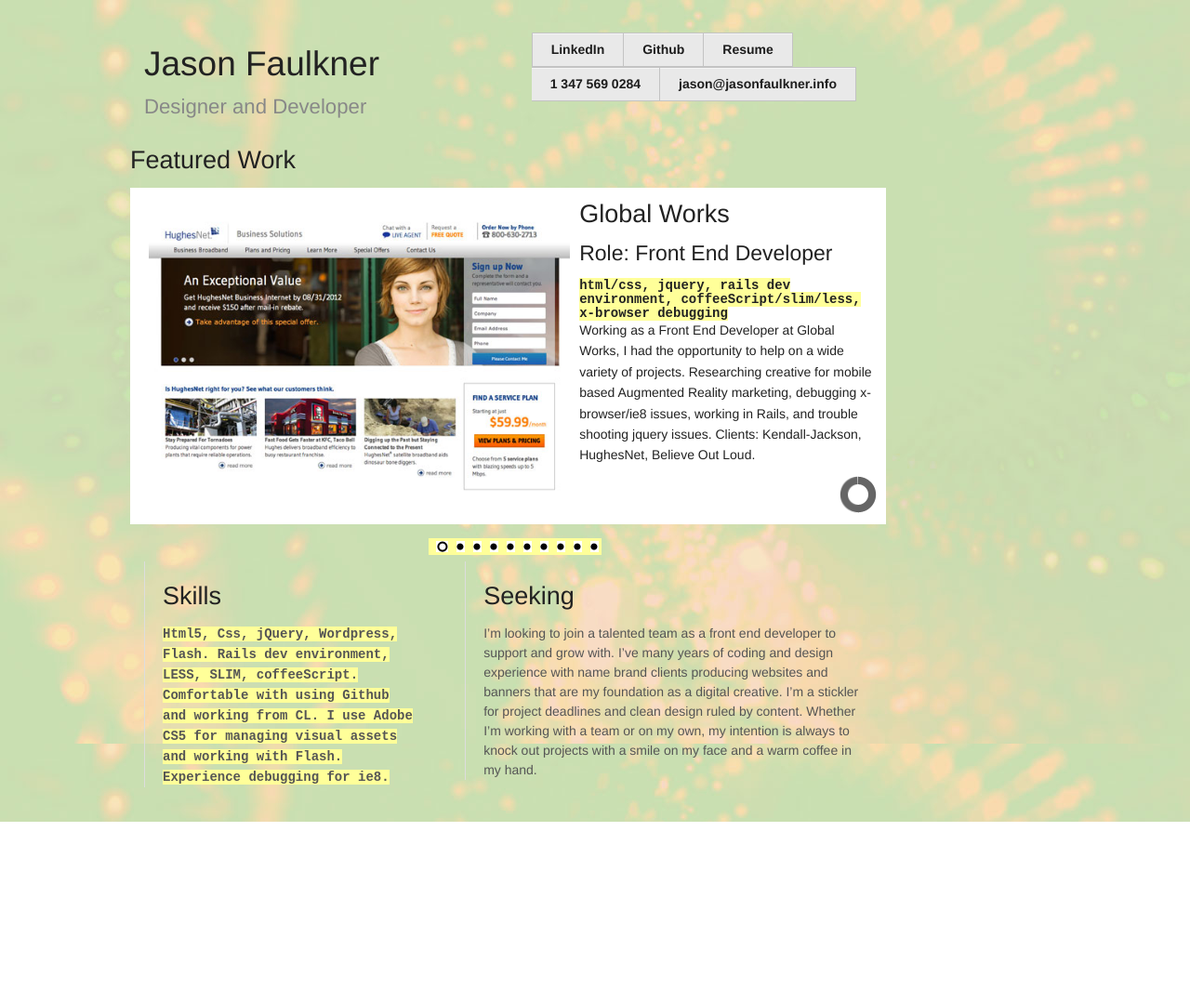
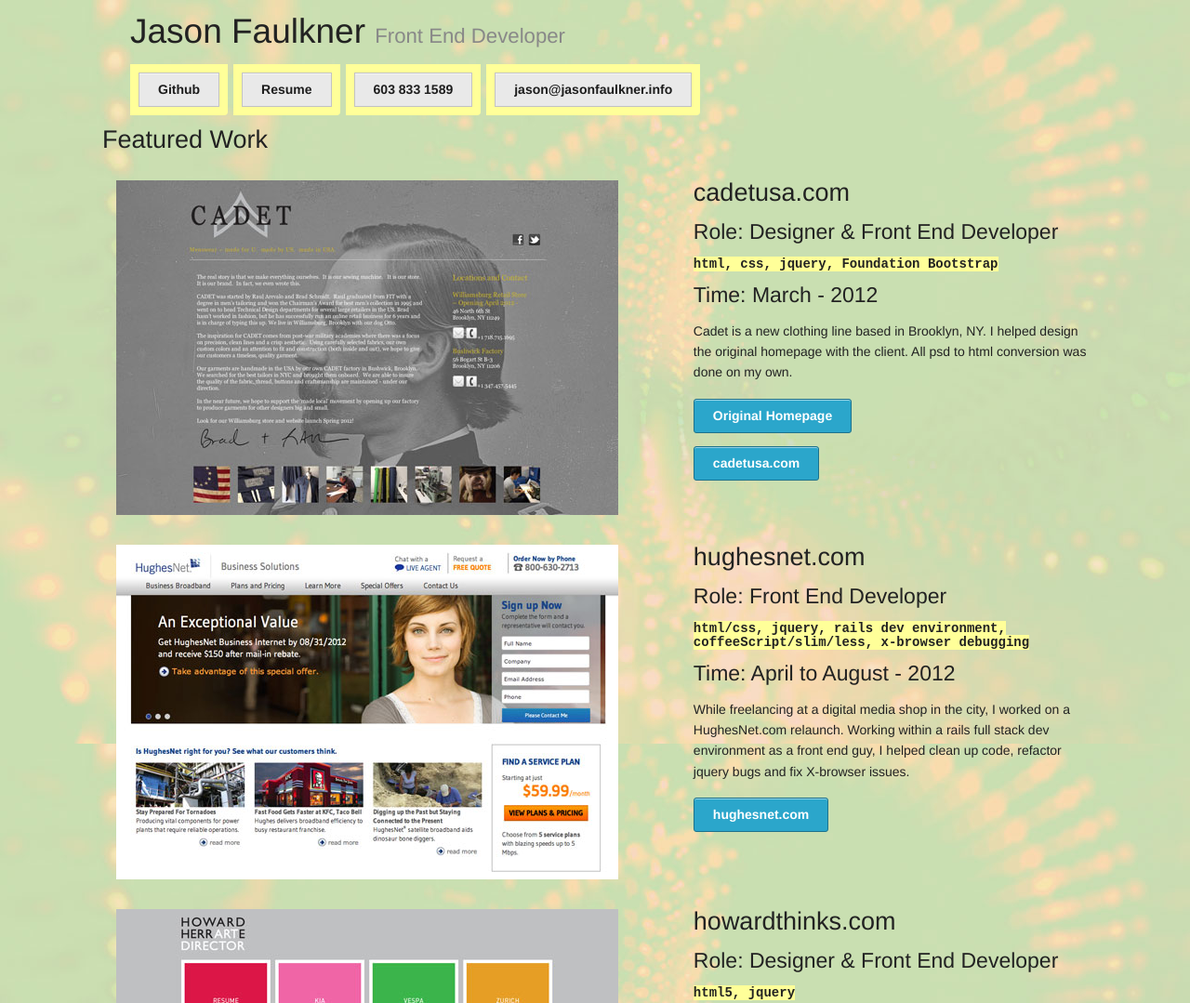
Before and after one commit to meoMau79/jsf-web, a plain HTML site: page index.html in a window 1280 px wide. Shown: the top 1079 px of the page at 93% size. Before the commit the page ends 884 px from the top, so only its background shows below. Drawn offline with Linux system fonts and the light colour scheme.

Commit message:
updated index

```diff
--- a/index.html
+++ b/index.html
@@ -11,7 +11,7 @@
 	<!-- Set the viewport width to device width for mobile -->
 	<meta name="viewport" content="width=device-width" />
 
-	<title>This Jason Faulkner likes data packets.</title>
+	<title>Jason Faulkner - Front End Developer</title>
 
 	<!-- Included CSS Files -->
 	<link rel="stylesheet" href="stylesheets/foundation-style/globals.css">
@@ -36,47 +36,53 @@
 </head>
 <body>
 
+<div id="container" class="row" >
 
 
 
 
-	<div id="header-content" class="row">
-		<div class="ten coloumns">
-		<div class="five columns">
-			<h2>Jason Faulkner <small>Designer and Developer</small></h2>
+
+
+
+
+	<header class="row">
+
+		<div class="eight columns">
+			<h2>Jason Faulkner <small>Front End Developer</small></h2>
 		</div>
-		<div class="six columns">
+
+
+
+	</header>
+
+
+	<div id="contact-nav" class="row">
+	<div class="twelve columns">
 				<div class="button-bar">
 					<ul class="button-group">
-						   <li> <a class="secondary button" href="http://www.linkedin.com/pub/jason-faulkner/33/92a/887" target="_blank">LinkedIn</a></li>
-						<li>	<a class="secondary button" href="https://github.com/meoMau79" target="_blank">Github</a></li>
-						<li>	<a class="secondary button" href="http://web.jasonfaulkner.info/resume/jsf_developer_2012.pdf" target="_blank">Resume</a></li>
-							<li>	<a class="secondary button" href="tel:3475690284" >1 347 569 0284</a> <li>
-							<li>	<a class="secondary button" href="mailto:jason@jasonfaulkner.info" >jason@jasonfaulkner.info</a></li>
+
+								<li><a class="secondary button" href="https://github.com/meoMau79" target="_blank">Github</a></li>
+								<li><a class="secondary button" href="http://web.jasonfaulkner.info/resume/jsf_developer_2013.pdf" target="_blank">Resume</a></li>
+								<li><a class="secondary button" href="tel:6038331589" >603 833 1589</a> </li>
+								<li><a class="secondary button" href="mailto:jason@jasonfaulkner.info" >jason@jasonfaulkner.info</a></li>
 					</ul>
 
 				</div>
 				</div>
-	</div>
 
-	<div class="row">
-		<div class="ten columns">
+
+
+
+
+	<div id="main-content" class="row">
+
 			<h3>Featured Work</h3>
+
+
 			<div id="featured">
 
-						<div class="content row">
-							<div class="seven columns">
-								<img class="img-lift " src="images/work/hughesnet.jpg" alt="Hughes Net">
-							</div>
 
-							<div class="five columns">
-									<h3>Global Works</h3>
-									<h4>Role: Front End Developer</h4>
-									<code>html/css, jquery, rails dev environment, coffeeScript/slim/less, x-browser debugging</code>
-									<p>Working as a Front End Developer at Global Works, I had the opportunity to help on a wide variety of projects.  Researching creative for mobile based Augmented Reality marketing, debugging x-browser/ie8 issues, working in Rails, and trouble shooting jquery issues.  Clients: Kendall-Jackson, HughesNet, Believe Out Loud.</p>
 
-							</div>
-							</div>
 
 												<div class="content row">
 													<div class="seven columns">
@@ -86,11 +92,34 @@
 													<div class="five columns">
 															<h3>cadetusa.com</h3>
 															<h4>Role: Designer &amp; Front End Developer</h4>
-												<code>html, css, jquery, Zurb Foundation</code>
-													<p>This is a unique landing page for Cadet, a new clothing line based in Bushwick, Brooklyn.  We're currently at phase one with building out their online presence.  Phase two will include adding a look book.  Phase three will include online retail. This is an on-going freelance relationship.</p>
-													<h4><a href="http://cadetusa.com" target="_blank" class="nice radius blue button">cadetusa.com</a></h4>
+															<code>html, css, jquery, Foundation Bootstrap</code>
+															<h4>Time: March - 2012</h4>
+																<p>Cadet is a new clothing line based in Brooklyn, NY.  I helped design the original homepage with the client.  All psd to html conversion was done on my own.</p>
+																<h4>
+																		<a href="http://web.jasonfaulkner.info/cadet-archive" target="_blank" class="nice radius blue button">Original Homepage</a></h4>
+
+								<a href="http://cadetusa.com" target="_blank" class="nice radius blue button">cadetusa.com</a>
 													</div>
 													</div>
+
+													<div class="content row">
+															<div class="seven columns">
+																	<img class="img-lift " src="images/work/hughesnet.jpg" alt="Hughes Net">
+																			</div>
+
+															<div class="five columns">
+																					<h3>hughesnet.com</h3>
+																					<h4>Role: Front End Developer</h4>
+																					<code>html/css, jquery, rails dev environment, coffeeScript/slim/less, x-browser debugging</code>
+																					<h4>Time: April to August - 2012 </h4>
+																					<p>While freelancing at a digital media shop in the city, I worked on a HughesNet.com relaunch. Working within a rails full stack dev environment as a front end guy, I helped clean up code, refactor jquery bugs and fix X-browser issues.  </p>
+
+	<a href="http://hughesnet.com" target="_blank" class="nice radius blue button">hughesnet.com</a>
+																</div>
+
+														</div>
+
+
 
 														<div class="content row">
 															<div class="seven columns">
@@ -100,11 +129,15 @@
 															<div class="five columns">
 																	<h3>howardthinks.com</h3>
 																	<h4>Role: Designer &amp; Front End Developer</h4>
-														<code>html5 Boilerplate, jquery</code>
-														<p>An online portfolio for an art director. </p>
+																	<code>html5, jquery</code>
+																	<h4>Time: Ongoing Freelance Relationship </h4>
+																	<p>An online portfolio for an art director.  Howard designs a new site every year or so and I convert it into html.</p>
 																		<h4><a href="http://howardthinks.com" target="_blank" class="nice radius blue button">howardthinks.com</a></h4>
 															</div>
 															</div>
+
+
+
 
 					<div class="content row">
 						<div class="seven columns">
@@ -115,7 +148,8 @@
 								<h3>urbanrusticnyc.com</h3>
 								<h4>Role: Designer &amp; Front End Developer</h4>
 								<code>Wordpress with custom template.</code>
-																			<p>Overhaul of www.urbanrusticnyc.com. I re-designed the in-store menu boards as well as their delivery menu.  This is an ongoing freelance relationship.  </p>
+								<h4>Time: April 2007 - December 2012 </h4>
+									<p>This is a long-time client of mine.  I have been the sole designer and developer for Urban Rustic's website for many years.  Other projects have included take-out menus and in-store signage.  </p>
 										<h4><a href="http://urbanrusticnyc.com" target="_blank" class="nice radius blue button">urbanrusticnyc.com</a></h4>
 
 						</div>
@@ -129,28 +163,15 @@
 									<div class="five columns">
 											<h3>lodgenyc.com</h3>
 											<h4>Role: Designer &amp; Front End Developer</h4>
-																					<code>html5 Biolerplate, jquery</code>
-																						<p>An awesome restaurant located in the heart of Williamsburg, Brooklyn.
+											<code>html5, jquery</code>
+												<h4>Time: July 2005, On-going Freelance</h4>
+												<p>An awesome restaurant located in the heart of Williamsburg, Brooklyn.  I once worked there as a buss-boy when they opened.  I have been their web designer/developer ever since.</p>
 													<h4><a href="http://lodgenyc.com" target="_blank" class="nice radius blue button">lodgenyc.com</a></h4>
 
 									</div>
 									</div>
 
 
-
-																						<div class="content row">
-																							<div class="seven columns">
-																								<img class="img-lift " src="images/work/ashford.jpg" alt="Ashford">
-																							</div>
-
-																							<div class="five columns">
-																									<h3>ashford.com</h3>
-																									<h4>Front End Developer</h4>
-																									<code>html5, css,  jquery</code>
-																									<p>This project was an overhaul of the pre-existing ashford.com website, where my sole purpose was to re-build all the html from finalized photoshop files.  I set up and customized a couple online stores for ashford as well.  This was a three month contract.</p>
-																							<h4><a href="http://ashford.com" target="_blank" class="nice radius blue button">ashford.com</a></h4>
-																							</div>
-																							</div>
 
 												<div class="content row">
 														<div class="seven columns">
@@ -161,8 +182,8 @@
 																		<h3>grooveshark.com</h3>
 																		<h4>Senior Flash Developer</h4>
 																		<code>flash, actionscript3</code>
-
-																												<p>Working remotely for Grooveshark, a music sharing service based in Gainesville, Florida, I crafted a deluxe Flash based template to use as an advertising theme.  The template scales intelligently to any browser size. I was given a finalized design </p>
+																			<h4>Time: May 2011</h4>
+	<p>Working remotely for Grooveshark, a music sharing service based in Gainesville, Florida, I crafted a deluxe Flash based template to use as an advertising theme.  The template scales intelligently to any browser size.</p>
 																		<h4><a href="http://web.jasonfaulkner.info/grooveshark/" target="_blank" class="nice radius blue button">See Example</a></h4>
 
 
@@ -171,93 +192,18 @@
 
 
 
-					<div class="content row">
-
-						<div class="seven columns">
-							<img class="img-lift " src="images/work/americanliving.png" alt="am living">
-						</div>
-
-						<div class="five columns">
-
-								<h3>American Living banners</h3>
-								<h4>Role: Senior Flash Developer</h4>
-								<code>flash, actionscript 2 &amp; 3, flash video</code>
-								<p>Working as a Flash Developer and Designer, I collaborated with a team at <a href="http://exitcreativecompany.com/" title="">Exit Creative</a> to create a campaign of rich media holiday banners for a new brand called American Living by Ralph Lauren. We started from scratch with storyboards and client reviews, then moved into prototyping and production.</p>
-								<a href="#" id="Am-living1" class="button alert nice" data-reveal-id="Am-liv1">300 x 250</a>
-
-						</div>
-
-					</div>
 
 
-
-							<div class="content row">
-
-								<div class="seven columns">
-									<img class="img-lift " src="images/work/hivfree.png" alt="hivfree">
-								</div>
-
-								<div class="five columns">
-
-										<h3>The Global Fund banners</h3>
-										<h4>Role: Senior Flash Developer</h4>
-										<code>flash, actionscript 2 &amp; 3</code>
-										<p>Working as a Flash Developer and Designer, I collaborated with a team at <a href="http://exitcreativecompany.com/" title="">Exit Creative</a> to create a campaign of rich media holiday banners for a new brand called American Living by Ralph Lauren. We started from scratch with storyboards and client reviews, then moved into prototyping and production.</p>
-
-								</div>
-							</div>
-
-									<div class="content row">
-
-										<div class="seven columns">
-											<img class="img-lift " src="images/work/landrover.jpg" alt="landrover">
-										</div>
-
-										<div class="five columns">
-
-												<h3>Landrover specwork</h3>
-												<h4>Role: Senior Flash Developer</h4>
-												<code>flash actioscript3</code>
-													<p>While freelancing at YnR, I collaborated with a cool art director/copywriter duo in producing this living sketch for their concept.</p>
-												<h4><a href="http://web.jasonfaulkner.info/landrover/" target="_blank" class="nice radius blue button">See Example</a></h4>
 
 		</div>
 	</div>
 
 
 
-		</div>
-	</div>
-</div>
 
 
-<div class="row">
-	<div class="ten columns">
 
-	<div class="five columns">
-		<blockquote>
-		<h3 class="hi-there">Skills</h3>
-		<code>Html5, Css, jQuery, Wordpress, Flash.
-			Rails dev environment, LESS, SLIM, coffeeScript.
-			Comfortable with using Github and working from CL.
-			I use Adobe CS5 for managing visual assets and working with Flash.
-			Experience debugging for ie8.</code>
-	</blockquote>
-		</div>
-
-		<div class="seven columns">
-
-			<blockquote>
-				<h3 class="hi-there">Seeking</h3>
-				<p>I’m looking to join a talented team as a front end developer to support and grow with. I’ve many years of coding and design experience with name brand clients producing websites and banners that are my foundation as a digital creative. I’m a stickler for project deadlines and clean design ruled by content. Whether I’m working with a team or on my own, my intention is always to knock out projects with a smile on my face and a warm coffee in my hand.
-					</p>
-					</blockquote>
-
-			</div>
-	</div>
-
-
-</div>
+</div><!-- end id=container  -->
 
 	<!-- Included JS Files -->
 	<script src="javascripts/jquery.min.js"></script>
--- a/javascripts/app.js
+++ b/javascripts/app.js
@@ -5,8 +5,8 @@ jQuery(document).ready(function ($) {
   /* TABS --------------------------------- */
   /* Remove if you don't need :) */
 
-$('#featured').orbit({
-	fluid: '16x7',
+/*$('#featured').orbit(  {fluid:'16x'}{
+
 	animation: 'fade',                  // fade, horizontal-slide, vertical-slide, horizontal-push
 	     animationSpeed: 400,                // how fast animtions are
 	     timer: true, 			 // true or false to have the timer
@@ -15,13 +15,20 @@ $('#featured').orbit({
 	     startClockOnMouseOut: false, 	 // if clock should start on MouseOut
 	     startClockOnMouseOutAfter: 1000, 	 // how long after MouseOut should the timer start again
 	     directionalNav: false,		 // manual advancing directional navs
-	     bullets: true
+	     bullets: true,
+		fluid: '4x3'
 
-});
+}); */
 
-$('#Am-living1').click(function() {
+/*$('#Am-living1').click(function() {
       $('#Am-Liv1').reveal();
     });
+
+	$('#Am-living2').click(function() {
+	      $('#Am-Liv2').reveal();
+	    });
+
+
 
 	$('#al_1').flashembed("http://web.jasonfaulkner.info/banners/AL/300x250_1/300x250_Womens.swf");
 	$('#al_2').flashembed("http://web.jasonfaulkner.info/banners/AL/300x250_2/300x250_Memories.swf");
@@ -33,6 +40,8 @@ $('#Am-living1').click(function() {
 	$('#hiv_3').flashembed("http://web.jasonfaulkner.info/banners/HIV_FREE/germ_250x250/250x250.swf");
 	$('#hiv_4').flashembed("http://web.jasonfaulkner.info/banners/HIV_FREE/italian_300x250/300x250.swf");
 	$('#hiv_5').flashembed("http://web.jasonfaulkner.info/banners/HIV_FREE/spanish_728x90/728x90.swf");
+
+*/
 
 
   function activateTab($tab) {
--- a/stylesheets/app.css
+++ b/stylesheets/app.css
@@ -19,14 +19,34 @@ html {
 	background-size: cover;
 }
 body{background: none; }
-#header-content{ margin-top:35px;}
+
+header{ margin-top:35px;}
+
 h1,h2,h3,h4{font-weight:200;}
 
-.content{ background: #fff;  }
-.img-lift{margin-top: 30px; margin-left:20px; }
+ul.button-group li{
+	margin: 0 3px; padding: 9px; background-color: #ff9;
+	-moz-border-radius-topleft: 0px;
+	-moz-border-radius-topright: 0px;
+	-moz-border-radius-bottomright: 4px;
+	-moz-border-radius-bottomleft: 0;
+
+	-webkit-border-top-left-radius: 0px;
+	-webkit-border-top-right-radius: 0px;
+	-webkit-border-bottom-right-radius: 4px;
+	-webkit-border-bottom-left-radius: 0;
+
+	}
+.img-lift{margin:15px; }
 .row { margin-bottom:20px; }
+
 .hi-there{color:#222;}
-.300-250{  width:300px; height:250px;}
+
+
+#al_1 {width:300px; height:250px; }
+#al_2{width:350px; height: 300px; }
+
+
 /* -----------------------------------------
    Page Name 2
 ----------------------------------------- */
```
Also changed, not shown: javascripts/foundation/flowplayer-tools.js. Lines whose indentation alone changed are shown as unchanged.
